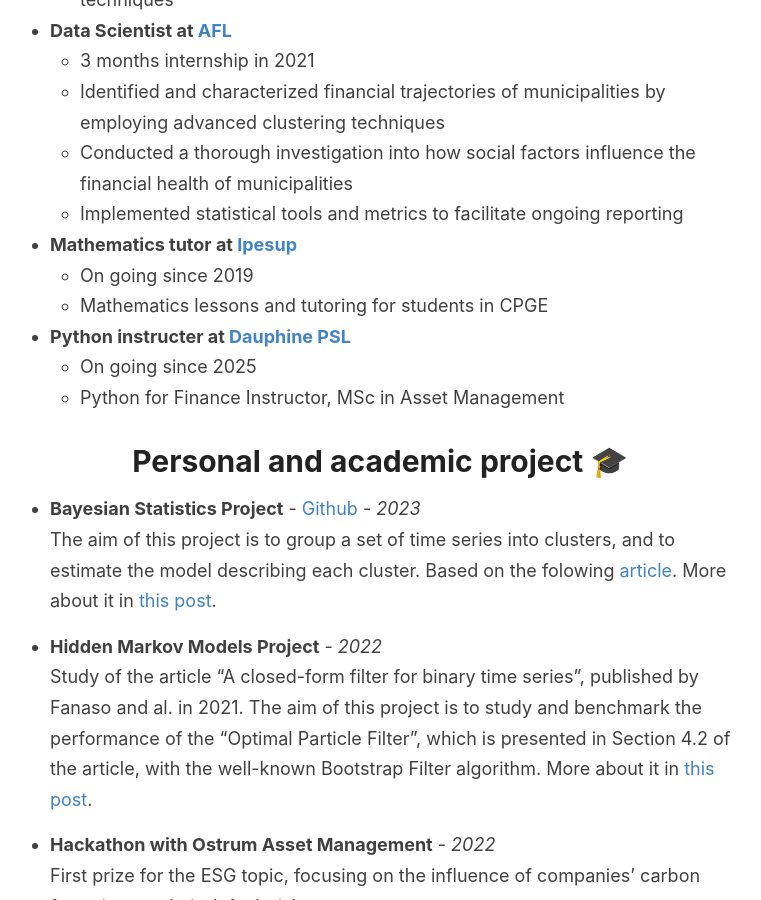
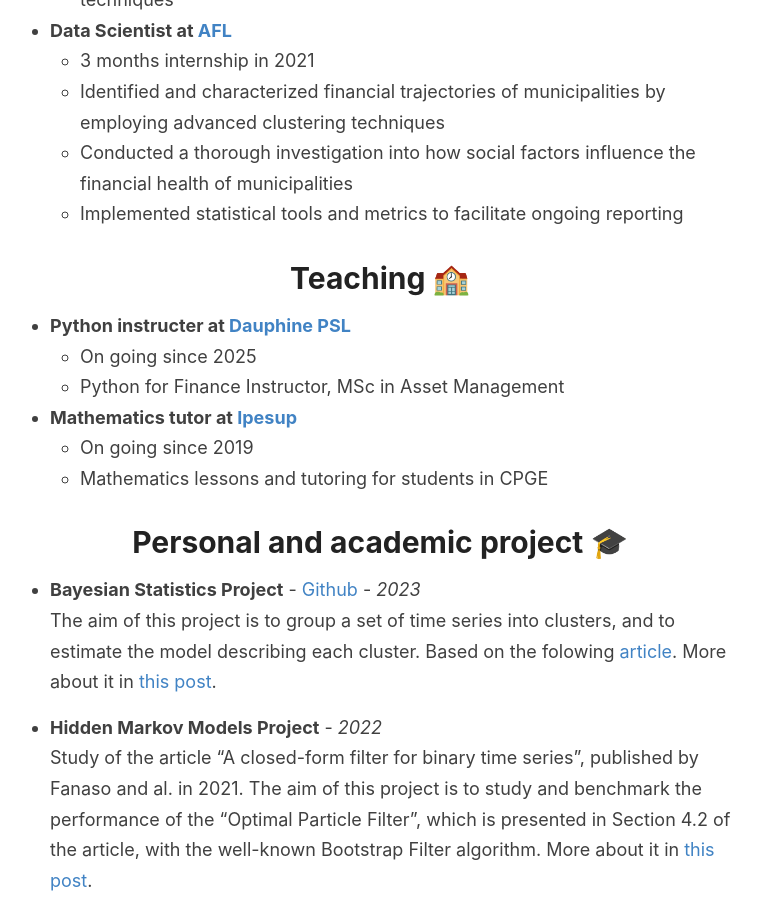
Before and after one commit to Zaltarba/blog, a Jekyll site: the page built from _pages/about_me.md, in a window 1280 px wide and 900 px high, scrolled down 1583 px. Shown: the whole window, without its empty margins (260-1021 px from the left). Built offline with Jekyll 4.4.1, drawn with Linux system fonts in a browser that asks for light colours.

Commit message:
Update about_me.md

```diff
--- a/_pages/about_me.md
+++ b/_pages/about_me.md
@@ -47,13 +47,15 @@
   - Conducted a thorough investigation into how social factors influence the financial health of municipalities
   - Implemented statistical tools and metrics to facilitate ongoing reporting
 
-- **Mathematics tutor at [Ipesup](https://www.ipesup.fr)**
-  - On going since 2019
-  - Mathematics lessons and tutoring for students in CPGE
+# Teaching 🏫
 
 - **Python instructer at [Dauphine PSL](https://dauphine.psl.eu/formations/masters/finance/m2-gestion-actifs-asset-management)**
   - On going since 2025
   - Python for Finance Instructor, MSc in Asset Management
+
+- **Mathematics tutor at [Ipesup](https://www.ipesup.fr)**
+  - On going since 2019
+  - Mathematics lessons and tutoring for students in CPGE
 
 # Personal and academic project 🎓
 
```
